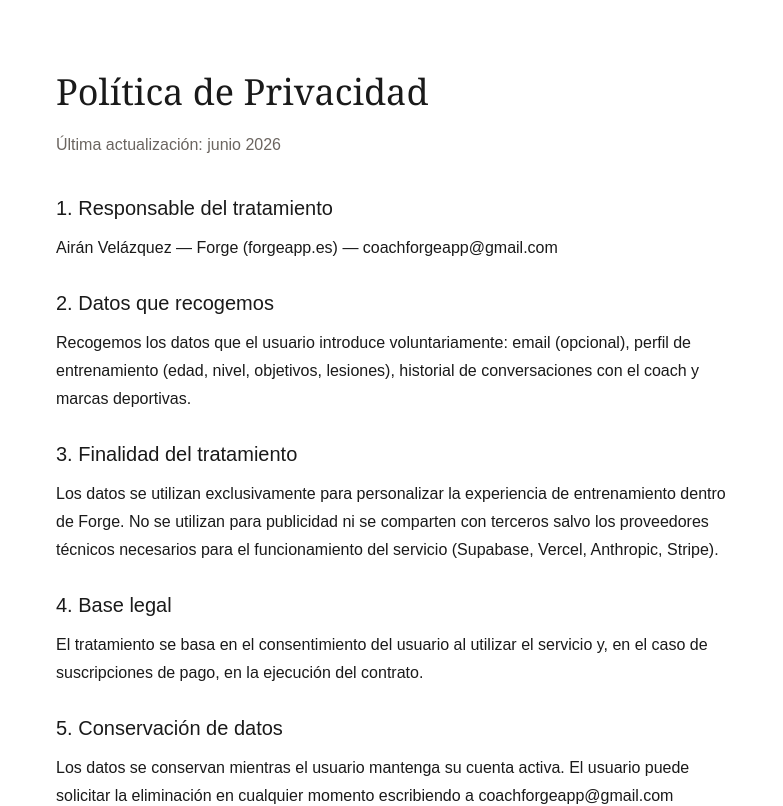
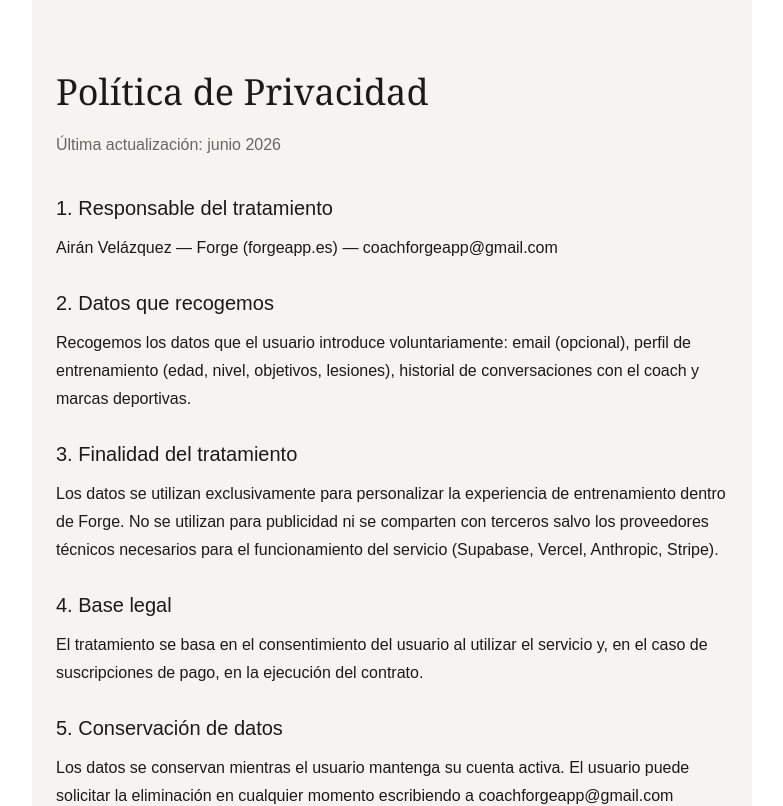
Before and after one commit to airanvlz-6/formapro, a Next.js app: page /privacidad in a window 1280 px wide. Shown: the top 806 px of the page, without its empty margins (248-1031 px from the left). Built offline with nearby package versions, Linux system fonts and the light colour scheme.

Commit message:
mejorar layout movil informe test y letra mas grande

```diff
--- a/app/privacidad/page.tsx
+++ b/app/privacidad/page.tsx
@@ -1,6 +1,6 @@
 export default function Privacidad() {
   return (
-    <div style={{maxWidth:720,margin:"0 auto",padding:"60px 24px",fontFamily:"'DM Sans',sans-serif",color:"#1A1A1A",lineHeight:1.75}}>
+    <div style={{maxWidth:720,margin:"0 auto",padding:"60px 24px",fontFamily:"'DM Sans',sans-serif",color:"#1A1A1A",lineHeight:1.75,background:"#F6F4F0",minHeight:"100vh"}}>
       <h1 style={{fontFamily:"Georgia,serif",fontSize:36,marginBottom:8}}>Política de Privacidad</h1>
       <p style={{color:"#6B6560",marginBottom:32}}>Última actualización: junio 2026</p>
 
```
